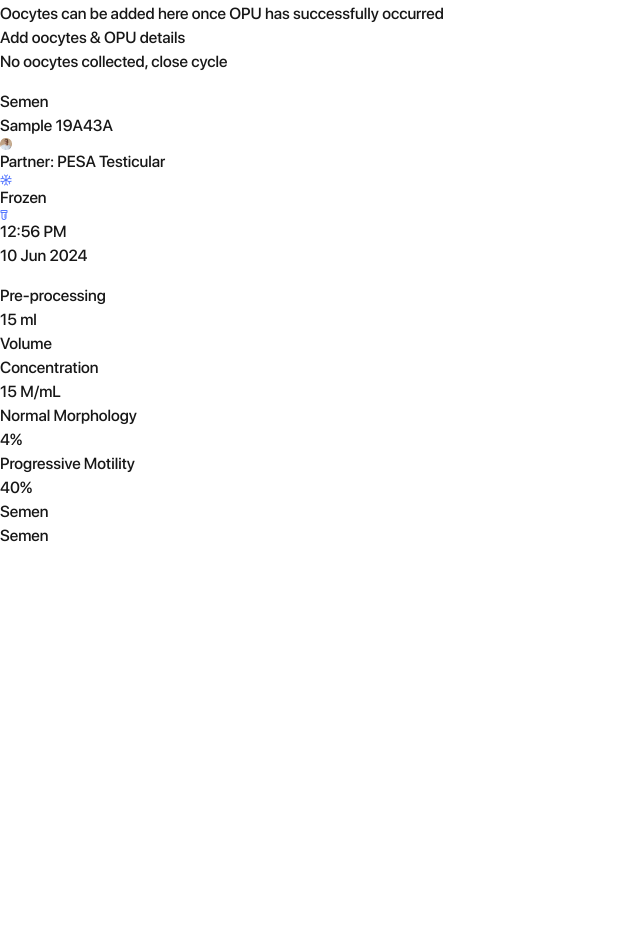
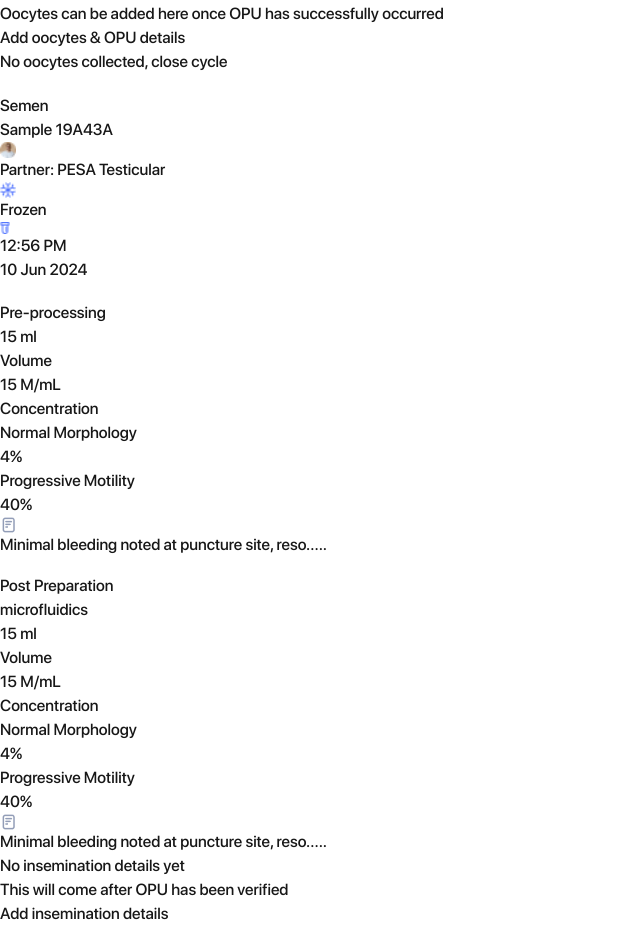
Before and after one commit to Masood-ul-Rehman/assigment, a Next.js app: page / in a window 1280 px wide. Shown: the part 61-987 px from the top of the page, without its empty margins (0-640 px from the left). Before the commit the page ends 800 px from the top, so only its background shows below. Built offline with nearby package versions, Linux system fonts and the light colour scheme.

Commit message:
updated ui

```diff
--- a/src/app/page.tsx
+++ b/src/app/page.tsx
@@ -1,12 +1,11 @@
 import Image from "next/image";
 import Button from "@/components/button";
 import CardItems from "@/components/card-items";
-
 export default function Home() {
   return (
     <div className="p-4 bg-white flex flex-col items-center gap-4 text-white">
       <div className="bg-[rgb(8,18,46)] w-full h-[300px] p-6 rounded-xl">
-        <div className=" flex justify-between w-full">
+        <div className=" flex justify-between items-center w-full">
           <Image src="/logo.png" alt="logo" width={140} height={100} />
           <img src="/open.png" alt="open" />
         </div>
@@ -30,42 +29,67 @@ export default function Home() {
           </div>
         </div>
       </div>
-      <div className="w-full flex flex-col gap-2 bg-[rgb(8,18,46)] p-4 rounded-xl gap-4">
+      <div className="w-full flex flex-col  bg-[rgb(8,18,46)] p-4 rounded-xl gap-4">
         <div className="flex  gap-3">
           <div className=" flex gap-2 items-center">
-            <img src="/seman.png" alt="" />
+            <Image src="/seman.png" alt="semen icon" width={20} height={20} />
             <h4 className="text-md font-medium">Semen</h4>
             <h4 className="text-sm font-medium">Sample 19A43A</h4>
           </div>
           <div className=" flex gap-2 items-center bg-[#5577FF33] rounded-xl px-2 py-1">
-            <img src="/avatar.png" alt="" />
+            <Image src="/avatar.png" alt="avatar" width={16} height={16} />
             <h4 className="text-sm font-medium text-[#5577FF]">
               Partner: PESA Testicular
             </h4>
           </div>
           <div className=" flex gap-2 items-center bg-[#5577FF33] rounded-xl px-2 py-1">
-            <img src="/snow.png" alt="" />
+            <Image src="/snow.png" alt="snow icon" width={16} height={16} />
             <h4 className="text-sm font-medium text-[#5577FF]">Frozen</h4>
           </div>
           <div className=" flex gap-2 items-center bg-[#5577FF33] rounded-xl px-2 py-1">
-            <img src="/tube.png" alt="" />
+            <Image src="/tube.png" alt="tube icon" width={10} height={10} />
             <h4 className="text-sm font-medium text-[#5577FF]">12:56 PM</h4>
             <h4 className="text-sm font-medium text-[#5577FF]">10 Jun 2024</h4>
           </div>
         </div>
         <div className="w-full grid grid-cols-3 gap-3">
-          <div className="bg-[#FFFFFF0D] p-4 rounded-xl">
+          <div className="bg-[#FFFFFF0D] p-4 rounded-xl gap-2 flex flex-col">
             <div className="flex gap-2 items-center">
-              <img src="/research.png" alt="" />
+              <Image src="/research.png" alt="" width={16} height={16} />
               <h4 className="text-sm font-medium">Pre-processing</h4>
             </div>
             <CardItems />
           </div>
-          <div className="bg-[#FFFFFF0D] p-4 rounded-xl">
-            <h4 className="text-md font-medium">Semen</h4>
+          <div className="bg-[#FFFFFF0D] p-4 rounded-xl gap-2 flex flex-col">
+            <div className="flex gap-2 items-center ">
+              <Image
+                src="/calculator.png"
+                alt="calculator icon"
+                width={18}
+                height={17}
+              />
+              <h4 className="text-sm font-medium">Post Preparation</h4>
+
+              <div className="bg-[#5577FF33] rounded-full px-2 py-1">
+                <h4 className="text-sm font-medium text-[#5577FF]">
+                  microfluidics{" "}
+                </h4>
+              </div>
+            </div>{" "}
+            <CardItems />
           </div>
-          <div className="bg-[#FFFFFF0D] p-4 rounded-xl">
-            <h4 className="text-md font-medium">Semen</h4>
+          <div className="bg-[#FFFFFF0D]  rounded-xl  ">
+            <div className="bg-[url('/blur.png')] bg-cover bg-center bg-no-repeat w-full h-full flex flex-col items-center justify-center gap-8 p-4">
+              <div className="text-center flex gap-2 flex-col">
+                <h4 className="text-md font-medium">
+                  No insemination details yet
+                </h4>
+                <p className="text-sm font-medium text-[#929DB7]">
+                  This will come after OPU has been verified
+                </p>
+              </div>
+              <Button text="Add insemination details" width="w-[220px]" />
+            </div>
           </div>
         </div>
       </div>
--- a/src/components/button.tsx
+++ b/src/components/button.tsx
@@ -1,8 +1,10 @@
 import React from "react";
 
-const Button = ({ text }: { text: string }) => {
+const Button = ({ text, width }: { text: string; width?: string }) => {
   return (
-    <div className="relative inline-block w-full h-[39px]">
+    <div
+      className={`relative inline-block w-full h-[39px] max-w-[280px]  ${width}`}
+    >
       <div className="absolute inset-0 rounded-[12px] bg-gradient-to-r from-[#FFE7E7] via-[#FFFFFF] via-[#000000] via-[#FFFFFF] via-[#7381FF] via-[#000749] to-[#BCC4D7] p-[1px]">
         <button className="relative w-full h-full px-[18px] py-[10px] rounded-[12px] bg-[#09132F] flex items-center justify-center text-white shadow-[0_46px_46px_rgba(0,0,0,0.02)]">
           {text}
--- a/src/components/card-items.tsx
+++ b/src/components/card-items.tsx
@@ -6,8 +6,8 @@ const items = [
     value: "15 ml",
   },
   {
-    title: "15 M/mL",
-    value: "Concentration",
+    title: "Concentration",
+    value: "15 M/mL",
   },
   {
     title: "4%",
@@ -21,7 +21,8 @@ const items = [
 
 const CardItems = () => {
   return (
-    <div className="flex items-center gap-2">
+    <div className="flex flex-col items-center gap-2">
+      <div className="grid grid-cols-2 gap-2 w-full">
         {items.map((item) => (
           <div
             className="flex flex-col gap-1 p-4 rounded-md bg-[#FFFFFF0D]"
@@ -32,6 +33,13 @@ const CardItems = () => {
           </div>
         ))}
       </div>
+      <div className="flex  gap-2 p-3 rounded-md bg-[#FFFFFF0D] w-full">
+        <img src="/file-02.png" alt="" />
+        <h1 className="text-xs font-medium text-white">
+          Minimal bleeding noted at puncture site, reso.....
+        </h1>
+      </div>
+    </div>
   );
 };
 
```
Also changed, not shown: public/blur.png (added). Lines whose indentation alone changed are shown as unchanged.
